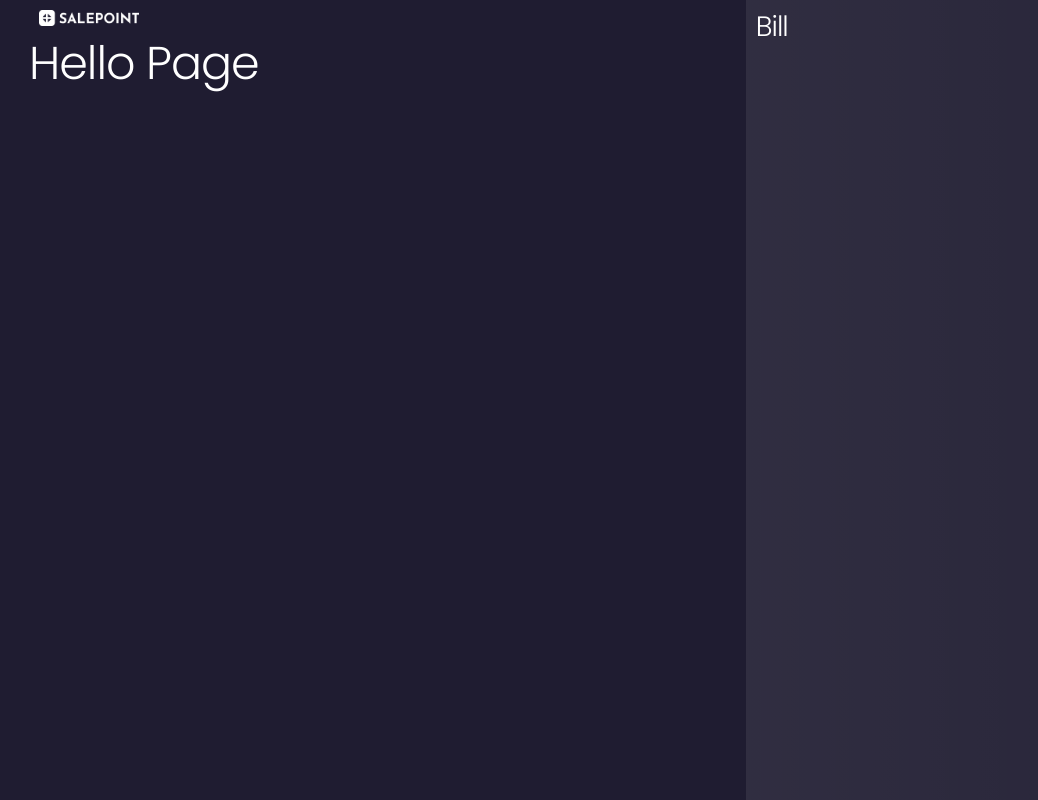
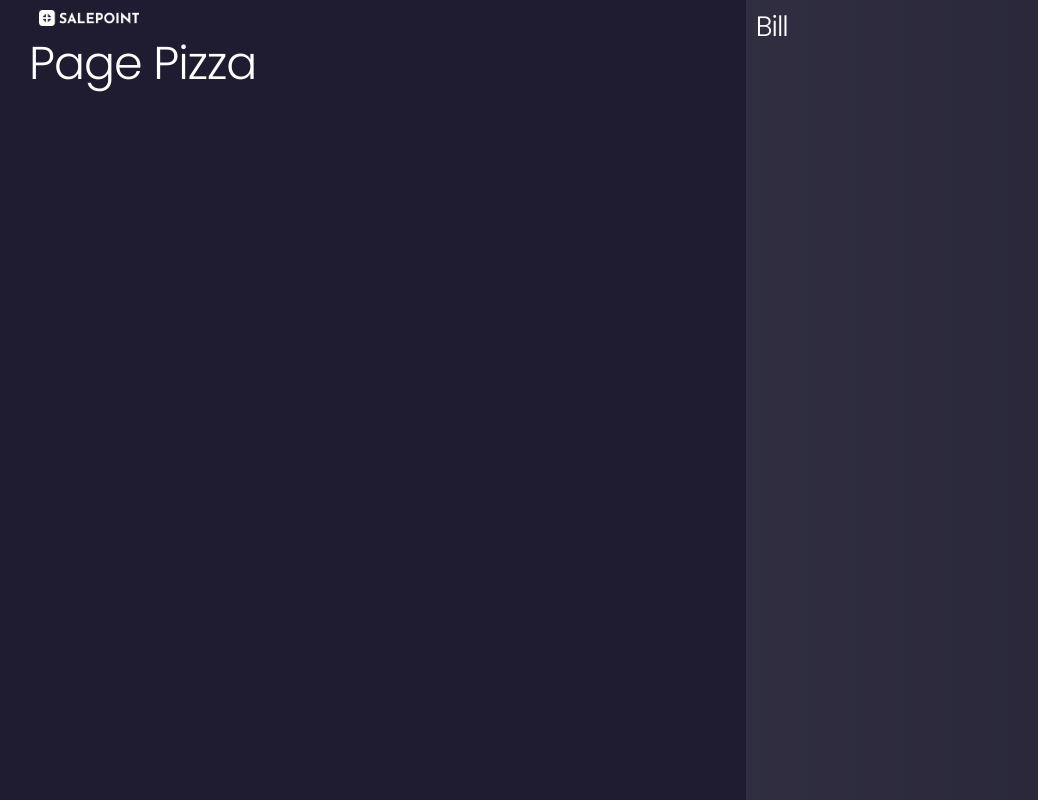
Before and after one commit to aiibe/salepoint, a React (Vite) app: page / in a window 1280 px wide. Both pictures are taken after a click on the button "PIZZA". Shown: the whole page, without its empty margins (99-1137 px from the left). Built offline with nearby package versions, Linux system fonts and the light colour scheme.

Commit message:
custom page

```diff
--- a/src/HomePanel.jsx
+++ b/src/HomePanel.jsx
@@ -9,11 +9,14 @@ const items = [
 	{ name: 'Bakery', path: '/bakery' },
 ]
 
-const Button = ({ children, path }) => {
+const Button = ({ children, item }) => {
 	let history = useHistory()
+
 	function press() {
-		history.push(path)
+		const location = { pathname: item.path, state: { ...item } }
+		history.push(location)
 	}
+
 	return (
 		<button className='card' onClick={press}>
 			{children}
@@ -27,7 +30,7 @@ export default () => {
 			{items.map((i, id) => {
 				return (
 					<div className='cell' key={id}>
-						<Button path={i.path}>{i.name}</Button>
+						<Button item={i}>{i.name}</Button>
 					</div>
 				)
 			})}
--- a/src/ProductPanel.jsx
+++ b/src/ProductPanel.jsx
@@ -1,5 +1,13 @@
 import React from 'react'
+import { useLocation } from 'react-router-dom'
 
 export default () => {
-	return <h1>Hello Page</h1>
+	let location = useLocation()
+	let { name } = location.state
+
+	return (
+		<div>
+			<h1>Page {name}</h1>
+		</div>
+	)
 }
```
